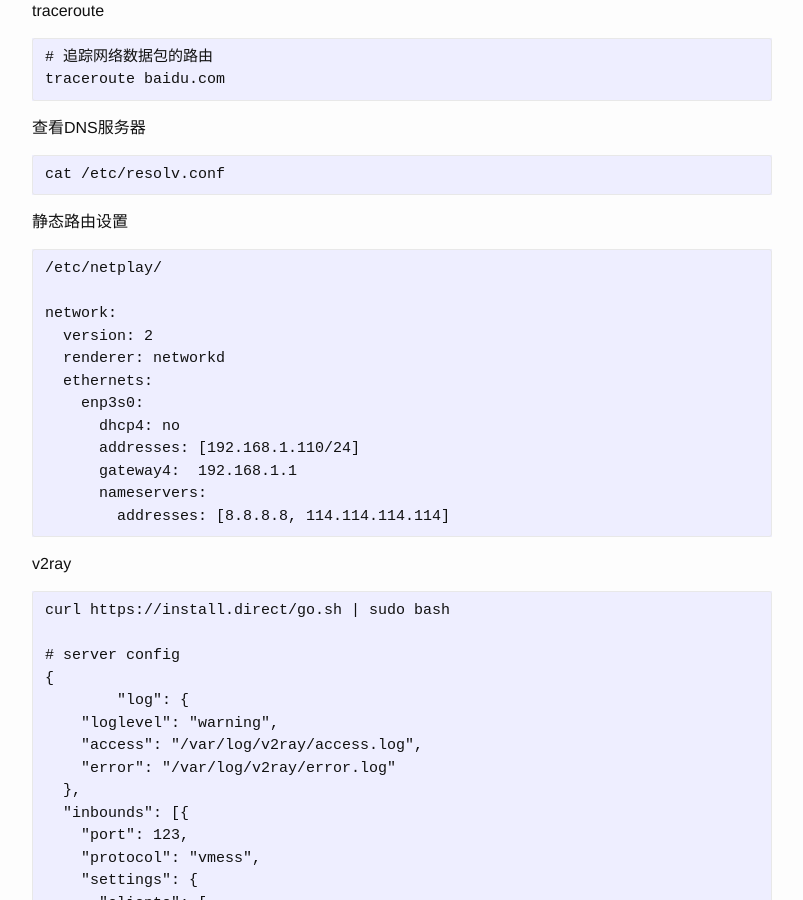
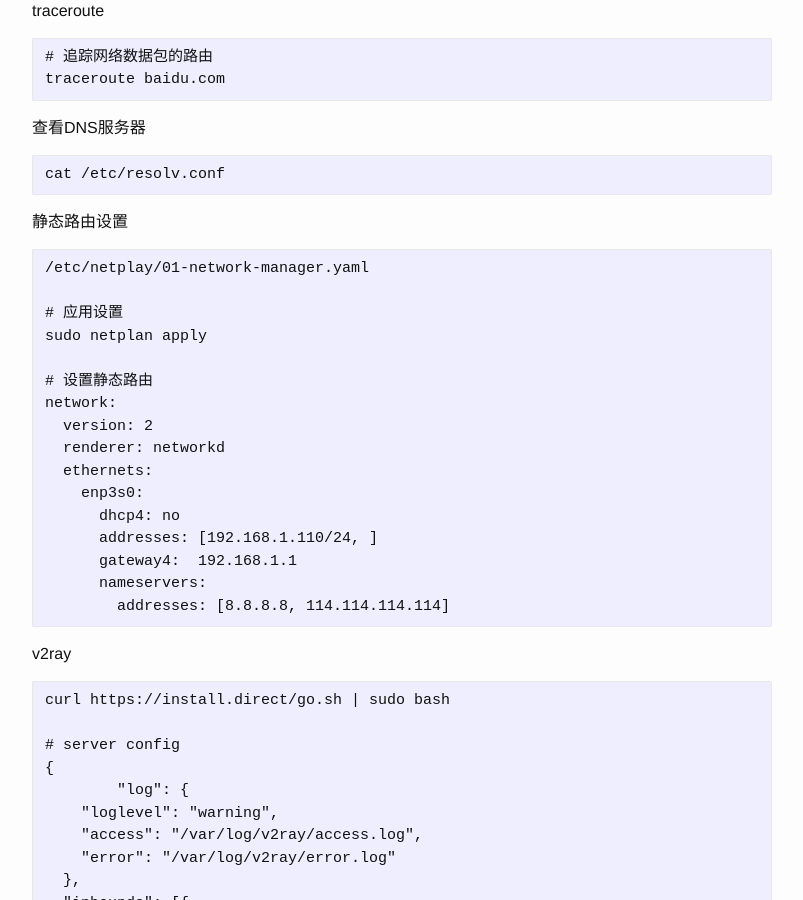
Before and after one commit to josephstalin117/josephstalin117.github.io, a Jekyll site: the page built from _posts/2019-5-28-networking.markdown, in a window 1280 px wide and 900 px high, scrolled down 1256 px. Shown: the whole window, without its empty margins (238-1041 px from the left). Built offline with Jekyll 4.4.1, drawn with Linux system fonts in a browser that asks for light colours.

Commit message:
add netplan apply

````diff
--- a/_posts/2019-5-28-networking.markdown
+++ b/_posts/2019-5-28-networking.markdown
@@ -68,15 +68,19 @@ cat /etc/resolv.conf
 
 静态路由设置
 ```
-/etc/netplay/
+/etc/netplay/01-network-manager.yaml
 
+# 应用设置
+sudo netplan apply
+
+# 设置静态路由
 network:
   version: 2
   renderer: networkd
   ethernets:
     enp3s0:
       dhcp4: no
-      addresses: [192.168.1.110/24]
+      addresses: [192.168.1.110/24, ]
       gateway4:  192.168.1.1
       nameservers:
         addresses: [8.8.8.8, 114.114.114.114]
````
